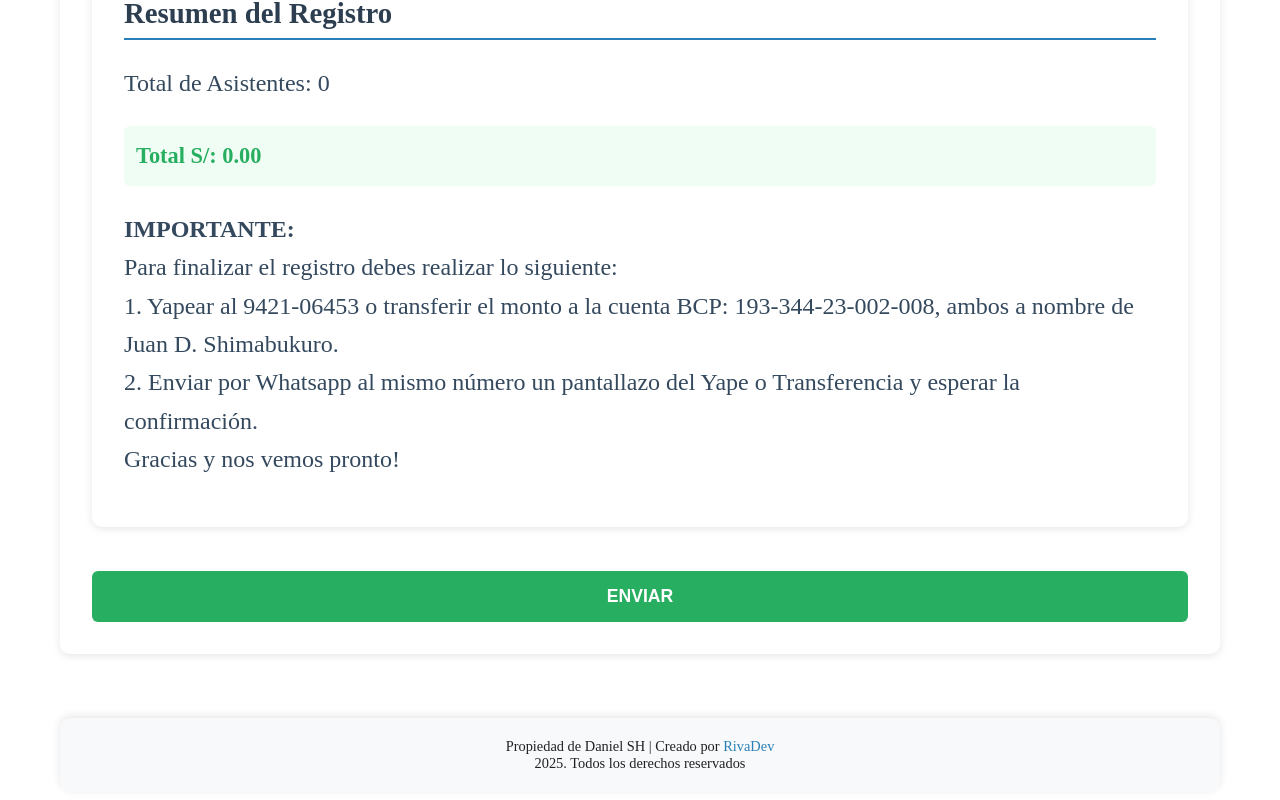
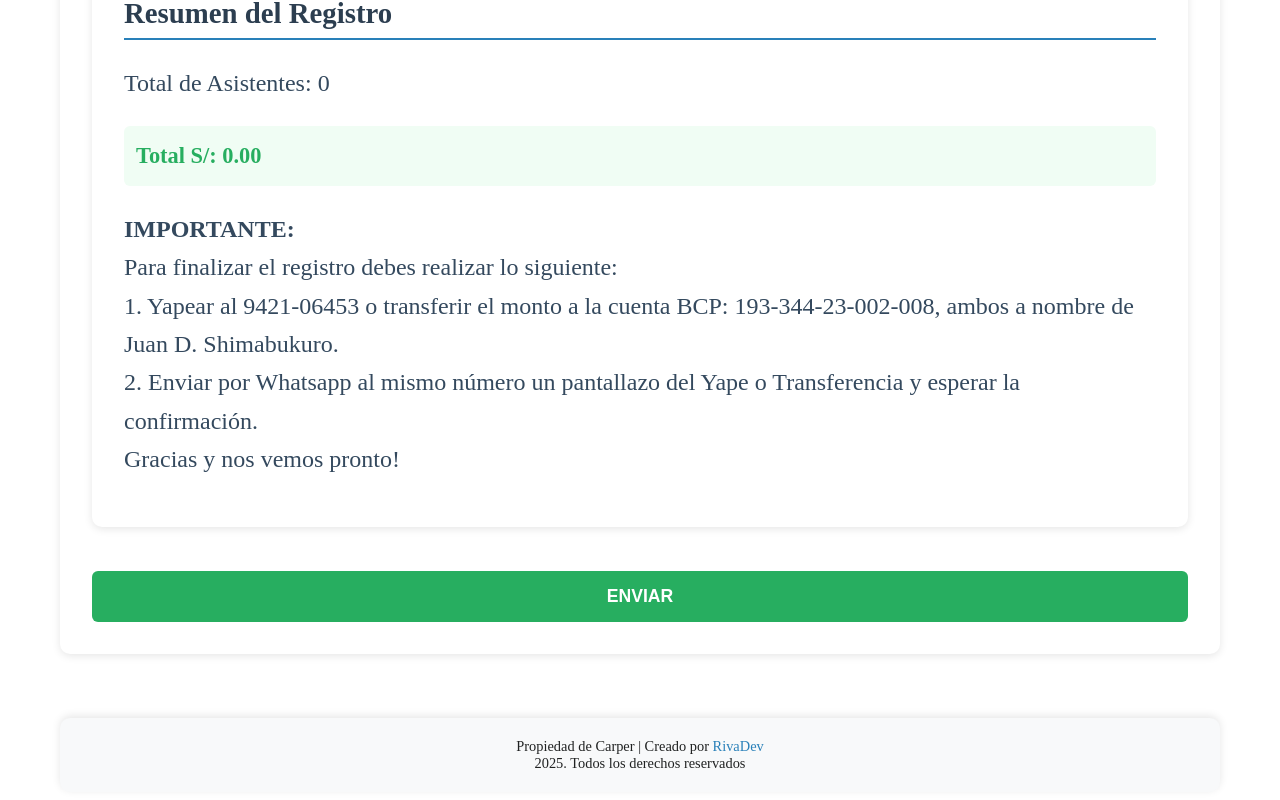
Before and after one commit to leandryr/AppWebCarper, a React (Vite) app: page / in a window 1280 px wide. Shown: the part 760-1560 px from the top of the page. Built offline with nearby package versions, Linux system fonts and the light colour scheme.

Commit message:
Actualizacion de Derecho de Autor

```diff
--- a/src/App.jsx
+++ b/src/App.jsx
@@ -15,7 +15,7 @@ function App() {
       </header>
       <Formulario setRegistros={setRegistros} setTotal={setTotal} />
       <footer className={styles.footer}>
-        <p>Propiedad de Daniel SH | Creado por <a href="https://rivasdev.com" target="_blank" rel="noopener noreferrer">RivaDev</a></p>
+        <p>Propiedad de Carper | Creado por <a href="https://rivasdev.com" target="_blank" rel="noopener noreferrer">RivaDev</a></p>
         <p>2025. Todos los derechos reservados </p>
       </footer>
     </div>
```
